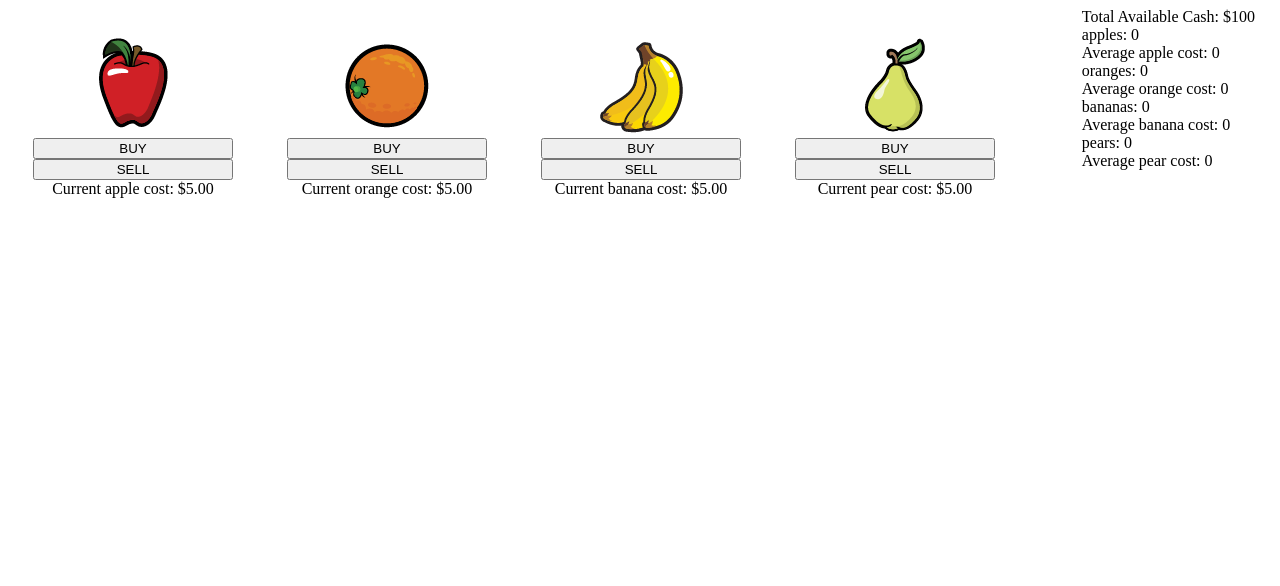
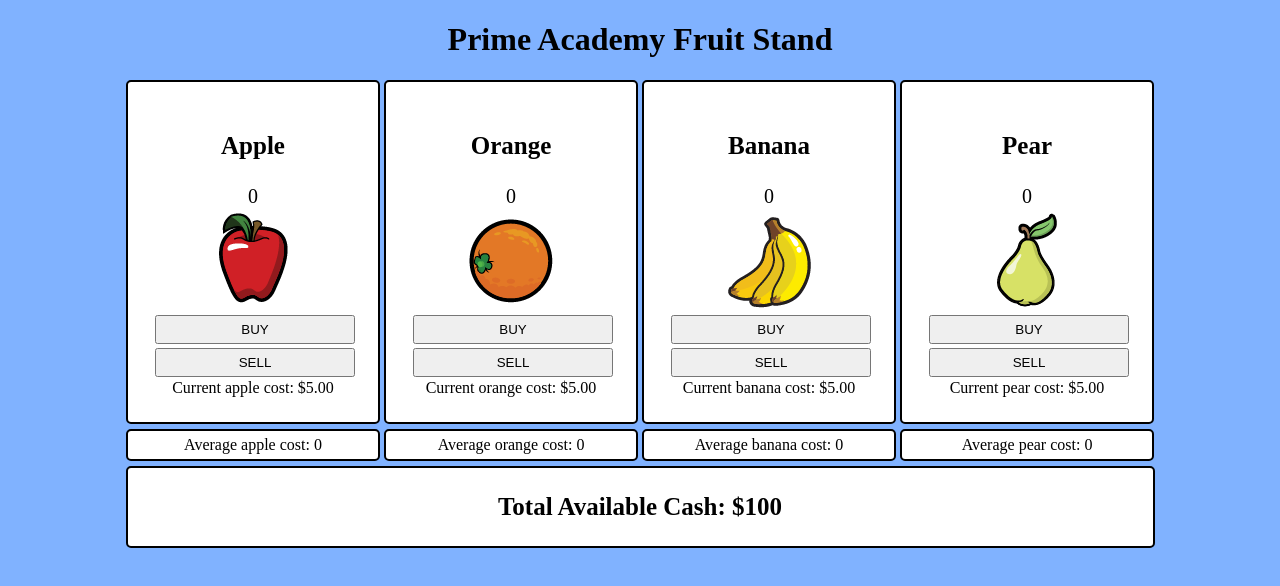
Before and after one commit to cwgraff/Group_challenge_02, a plain HTML site: page index.html in a window 1280 px wide. Drawn offline with Linux system fonts and the light colour scheme.

Commit message:
first commit

```diff
--- a/css/stylesheet.css
+++ b/css/stylesheet.css
@@ -1,4 +1,12 @@
+body{
+	background-color: #80b2ff;
+	font-style: Helvetica, sans-serif;
+}
+h1 {
+	text-align: center;
+}
 .fruitContainer {
+	text-align: center;
 	position: relative;
 	margin: 0 auto;
 }
@@ -7,10 +15,22 @@
 	margin: 0 auto;
 	padding: 25px;
 	width: 200px;
+	text-align: center;
+	background-color: white;
+	border: 2px solid black;
+	border-radius: 5px;
 }
-.stats {
-	position: absolute;
-	right: 25px;
+.box {
+
+	background-color: white;
+	border: 2px solid black;
+	border-radius: 5px;
+	text-align: center;
+	display: inline-block;
+	width: 240px;
+	margin-top: 5px;
+	padding: 5px;
+
 }
 .averagePrice {
 	position: relative;
@@ -19,13 +39,15 @@
 }
 button {
 	width: 100%;
+	margin: 2px;
+	padding: 5px;
 }
 #endscore {
 	position: absolute;
 	width: 100%;
 	height: 100%;
 	background-color: white;
-	z-index: 3000;
+	z-index: 600000000;
 	top: 0px;
 	left: 0px;
 	text-align: center;
@@ -41,5 +63,25 @@ img {
 }
 .notenough {
 	position: absolute;
-	left: 40%;
+	left: 20%;
+	top: 50%;
+	z-index: 330393939339;
+	background-color: white;
+	border: 1px solid black;
+	font-size: 50px;
+	padding: 5px;
 }
+.fruity {
+	font-size: 20px;
+}
+h3 {
+	font-size: 25px;
+}
+.cashbox {
+	margin: 5px;
+	display: inline-block;
+	background-color: white;
+	border: 2px solid black;
+	border-radius: 5px;
+	width: 1025px;
+}
--- a/index.html
+++ b/index.html
@@ -2,7 +2,7 @@
 <html>
 	<head>
 		<meta charset="utf-8">
-		<title></title>
+		<title>Fruit Stand</title>
 
 		<meta name="description" content="Webpage">
 		<link href="css/stylesheet.css" rel="stylesheet">
@@ -14,45 +14,63 @@
 	<body>
 		<div class="notenough">You don't have enough funds for that!</div>
 
-		<div class="stats">
-			<div class="cash">Total Available Cash: $100</div>
+		<h1>Prime Academy Fruit Stand</h1>
 
-			<div class="applecount">apples: 0</div>
-			<div class="appleavgcost">Average apple cost: 0</div>
-
-			<div class="orangecount">oranges: 0</div>
-			<div class="orangeavgcost">Average orange cost: 0</div>
-
-			<div class="bananacount">bananas: 0</div>
-			<div class="bananaavgcost">Average banana cost: 0</div>
-
-			<div class="pearcount">pears: 0</div>
-			<div class="pearavgcost">Average pear cost: 0</div>
-		</div>
 
 		<div class="fruitContainer">
 
 			<div class="fruit">
+				<h3>Apple</h3>
+				<div class="applecount fruity">0</div>
 				<img src="img/apple.png"/>
 				<div class="buyButton"><button id="appleBuy">BUY</button><button id="appleSell">SELL</button></div>
 				<span class="averagePrice" id="apple">Current apple cost: $5.00</span>
+
 			</div>
 			<div class="fruit">
+				<h3>Orange</h3>
+				<div class="orangecount fruity">0</div>
 				<img src="img/orange.png" />
 				<div class="buyButton"><button id="orangeBuy">BUY</button><button id="orangeSell">SELL</button></div>
-				<span class="averagePrice" id="orange">Current orange cost: $5.00<span>
+				<span class="averagePrice" id="orange">Current orange cost: $5.00</span>
+
 			</div>
 			<div class="fruit">
+				<h3>Banana</h3>
+				<div class="bananacount fruity">0</div>
 				<img src="img/bananas.png" />
 				<div class="buyButton"><button id="bananaBuy">BUY</button><button id="bananaSell">SELL</button></div>
 				<span class="averagePrice" id="banana">Current banana cost: $5.00</span>
+
 			</div>
 			<div class="fruit">
+				<h3>Pear</h3>
+				<div class="pearcount fruity">0</div>
 				<img src="img/pear.png" />
 				<div class="buyButton"><button id="pearBuy">BUY</button><button id="pearSell">SELL</button></div>
 				<span class="averagePrice" id="pear">Current pear cost: $5.00</span>
 			</div>
+
+			<div class="stats">
+				<div class="box">
+					<div class="appleavgcost">Average apple cost: 0</div>
+				</div>
+				<div class="box">
+					<div class="orangeavgcost">Average orange cost: 0</div>
+				</div>
+				<div class="box">
+					<div class="bananaavgcost">Average banana cost: 0</div>
+				</div>
+				<div class="box">
+					<div class="pearavgcost">Average pear cost: 0</div>
+				</div>
+			</div>
+			<div class="cashbox">
+				<h3 class="cash">Total Available Cash: $100</h3>
+			</div>
 		</div>
+
+
 
 	</body>
 </html>
--- a/js/script.js
+++ b/js/script.js
@@ -5,8 +5,8 @@ function randomNumber(min, max) {
 }
 // click counter still adds even after money is gone
 
-var array = [{name: "apple", clicks: 0, moneySpent: 0}, {name: "orange", clicks: 0, moneySpent: 0},
-{name: "banana", clicks: 0, moneySpent: 0}, {name: "pear", clicks: 0, moneySpent: 0}];
+var array = [{name: "apple", clicks: 0, moneySpent: 0, purchasedCount: 0}, {name: "orange", clicks: 0, moneySpent: 0, purchasedCount: 0},
+{name: "banana", clicks: 0, moneySpent: 0, purchasedCount: 0}, {name: "pear", clicks: 0, moneySpent: 0, purchasedCount: 0}];
 
 // Randomly change all current prices + / - .50
 $(function(){
@@ -27,7 +27,6 @@ $(function(){
 					fruitPrices[i] = 0.50;
 				}
 				fruitPrices[i] = Math.round(fruitPrices[i] * 100)/100;
-				console.log(fruitPrices[i]);
 
 				$('#' + array[i]['name']).text('Current ' + array[i]['name'] + ' cost: $' + fruitPrices[i].toFixed(2));
 				};
@@ -56,13 +55,14 @@ $(function(){
 			clearInterval(repeatStocks);
 
 			for(i=0; i < fruitPrices.length; i++){
-				userMoney += array[i]['clicks'] * fruitPrices[i];
+				userMoney += array[i]['purchasedCount'] * fruitPrices[i];
 			};
 
 			$('body').append('<div id="endscore"><h1>You ended with: $' + Math.round(userMoney*100)/100 + '</h1><br><br><button id="resetgame">Restart</button></div>');
 			$('#resetgame').on('click', function(){
 				location.reload();
 			});
+
 	}, 300000);
 
 		function ifZero(buttonName, arraynum){
@@ -82,21 +82,22 @@ $(function(){
 			} else {
 				array[foo]['moneySpent'] += fruitPrices[foo];
 				array[foo]['clicks']++;
-				$('.' + array[foo]['name'] + 'avgcost').text('Average ' + array[foo]['name'] + ' cost: ' + Math.round((array[foo]['moneySpent'] / array[foo]['clicks']) * 100)/100);
+				array[foo]['purchasedCount']++;
+				$('.' + array[foo]['name'] + 'avgcost').text('Average ' + array[foo]['name'] + ' cost: ' + Math.round((array[foo]['moneySpent'] / array[foo]['purchasedCount']) * 100)/100);
 				userMoney -= fruitPrices[foo];
 				$('.cash').text('Total Available Cash: $' + Math.round(userMoney*100)/100);
 				if(userMoney <= 0){
 					userMoney = 0;
 					$('.cash').text('Total Available Cash: $' + userMoney);
 				}
-				$('.' + array[foo]['name'] + 'count').text(array[foo]['name'] + 's: ' + array[foo]['clicks']);
+				$('.' + array[foo]['name'] + 'count').text(array[foo]['clicks']);
 			}
 		};
 
 		function sellFruit(fooTwo) {
 			if(array[fooTwo]['clicks'] > 0){
 				array[fooTwo]['clicks']--;
-				$('.' + array[fooTwo]['name'] + 'count').text(array[fooTwo]['name'] + 's: ' + array[fooTwo]['clicks']);
+				$('.' + array[fooTwo]['name'] + 'count').text(array[fooTwo]['clicks']);
 				userMoney += fruitPrices[fooTwo];
 				$('.cash').text('Total Available Cash: $' + Math.round(userMoney*100)/100);
 			};
@@ -105,6 +106,3 @@ $(function(){
 			}
 		};
 });
-
-
-	// Apple Orange Banana Pear
```
